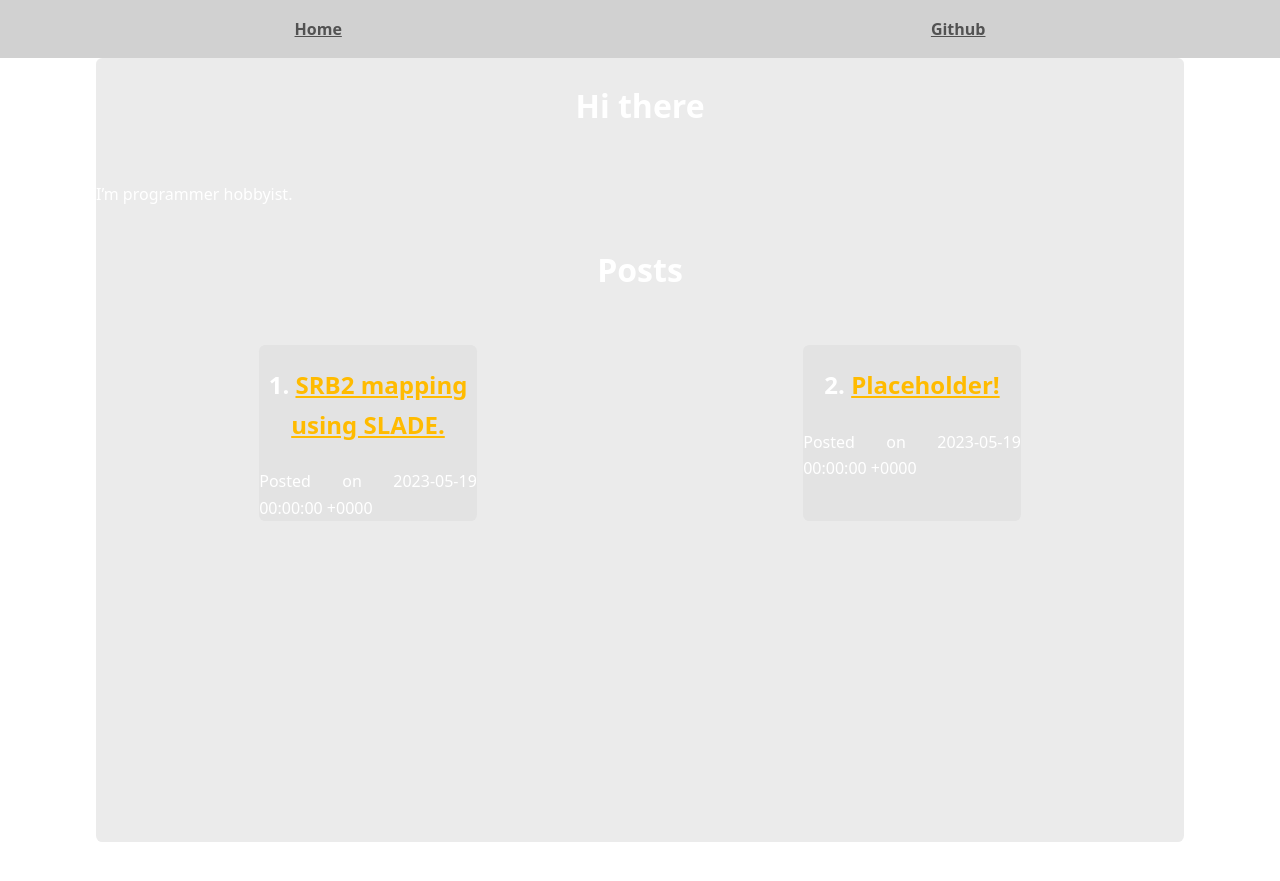
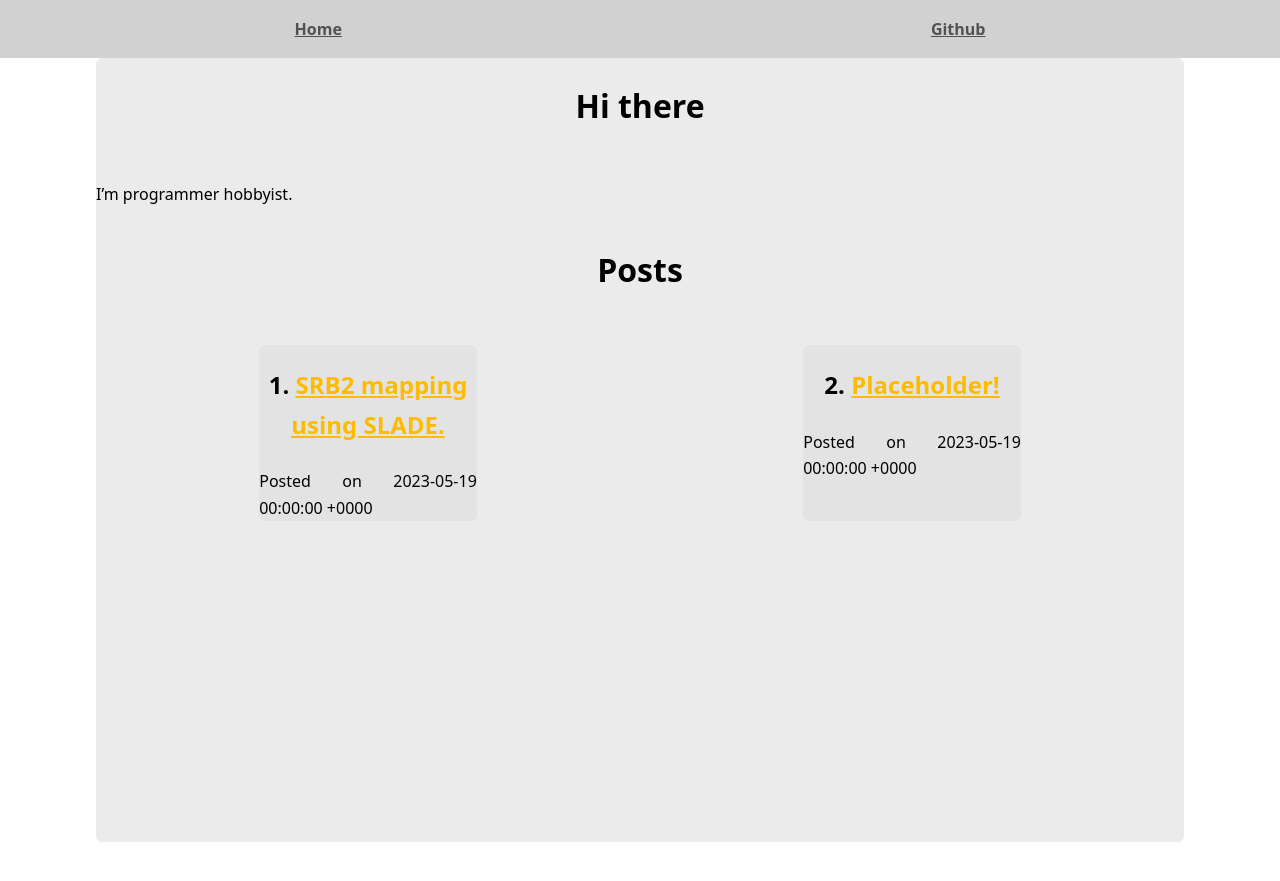
Before and after one commit to Foxelyss/Foxelyss.github.io, a Jekyll site: the page built from index.md, in a window 1280 px wide. Shown: the top 881 px of the page. Built offline with Jekyll 4.4.1, drawn with Linux system fonts in a browser that asks for light colours; our own code applies the rules of GitHub Pages for plain Markdown files.

Commit message:
even more polishing

```diff
--- a/styles/basic.css
+++ b/styles/basic.css
@@ -45,7 +45,7 @@
 footer {
   display: flex;
 
-  background-color: hsl(0, 0%, 100%);
+  background-color: var(--footer-primary);
 }
 
 content {
@@ -86,7 +86,7 @@
 .postCard {
   display: block;
 
-  background-color: hsl(0, 0%, 89%);
+  background-color: var(--misc-element);
   width: min(15rem, 20%);
   border-radius: 0.4rem;
 }
--- a/styles/theming.css
+++ b/styles/theming.css
@@ -6,9 +6,11 @@
     --footer-primary: hsl(0, 0%, 100%);
 
     --text-titlebar: hsl(0, 0%, 32%);
-    --text-primary: hsl(0, 0%, 100%);
+    --text-primary: hsl(0, 0%, 0%);
 
     --section-default: hsl(0, 0%, 92%);
+
+    --misc-element: hsl(0, 0%, 89%);
   }
 }
 
@@ -16,12 +18,14 @@
   :root {
     --background: hsl(0, 0%, 21%);
 
-    --header-primary: hsl(0, 0%, 82%);
-    --footer-primary: hsl(0, 0, 0);
+    --header-primary: hsl(0, 0%, 32%);
+    --footer-primary: hsl(0, 0%, 32%);
 
-    --text-titlebar: hsl(0, 0%, 100%);
+    --text-titlebar: hsl(0, 0%, 76%);
     --text-primary: hsl(0, 0%, 100%);
 
     --section-default: hsl(0, 0%, 17%);
+
+    --misc-element: hsl(0, 0%, 35%);
   }
 }
```
